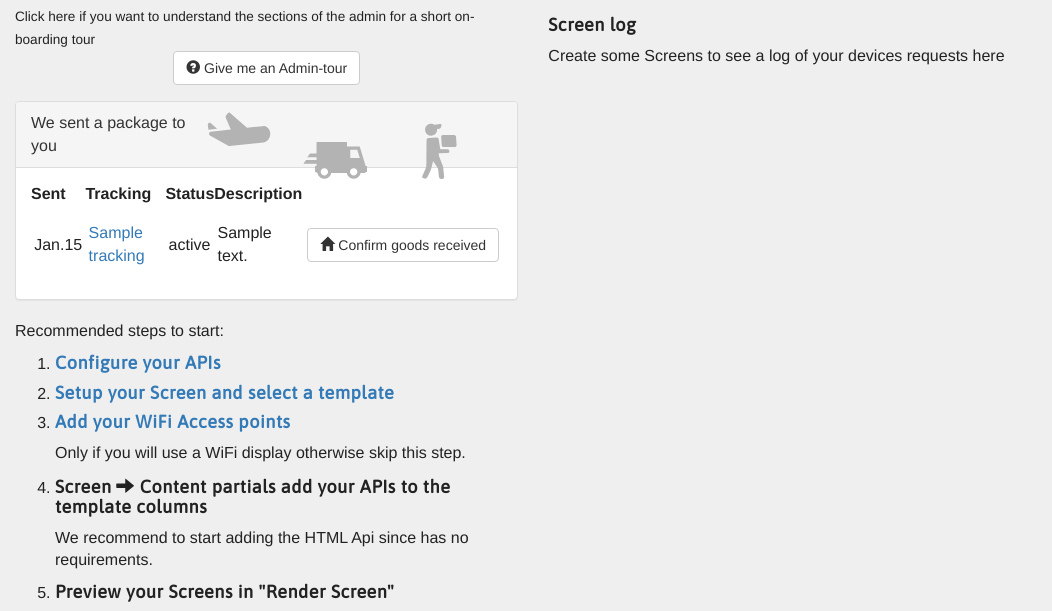
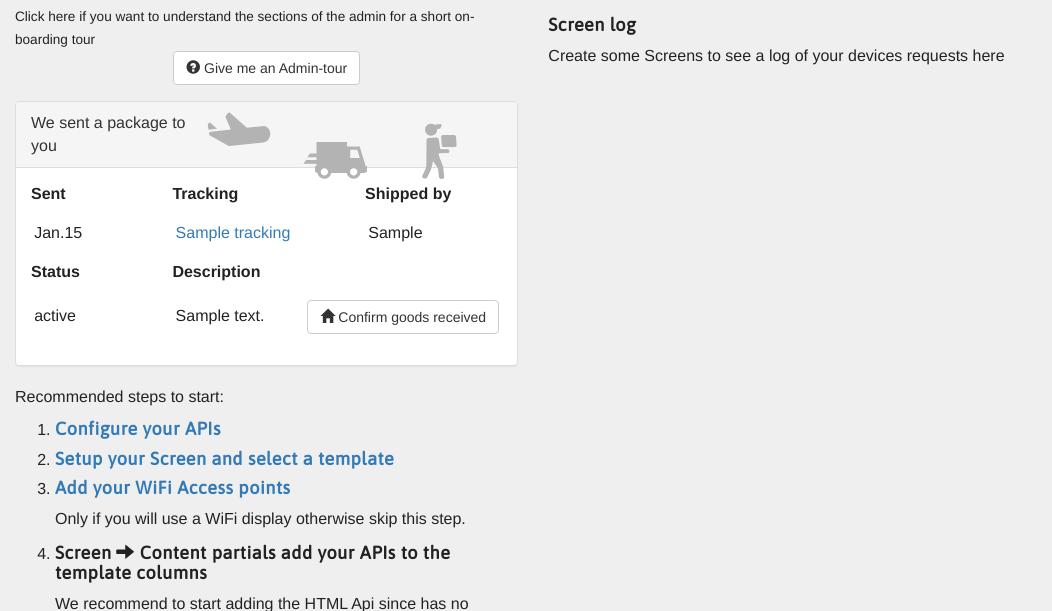
Before and after one commit to martinberlin/cale-integrations, a Symfony app: template templates/backend/admin-home.html.twig in a window 1280 px wide. Shown: the part 79-690 px from the top of the page, without its empty margins (0-1052 px from the left). Run offline with Twig, Linux system fonts and the light colour scheme; the template is opened without the code that fills it: most values are stand-ins (such as "Sample title", 1, 10 or a date in 2020); some libraries are stand-ins or nearby versions.

Commit message:
#27 Let shipping.status be also updatable. Add more space in Home dashboard for shipping

```diff
--- a/templates/backend/admin-home.html.twig
+++ b/templates/backend/admin-home.html.twig
@@ -23,34 +23,49 @@
     <div class="panel panel-default">
         <div class="panel-heading"><img style="float: right" src="/assets/svg/admin/shipping.svg">We sent a package to you</div>
         <div class="panel-body">
+
+            {% for s in shippings %}
             <table style="border-spacing:4px;width: 100%">
                 <thead>
                 <tr>
-                    <th>Sent</th>
+                    <th style="width: 30%">Sent</th>
                     <th>Tracking</th>
-                    <th>Status</th>
+                    <th>Shipped by</th>
+                </tr>
+                </thead>
+                <tbody>
+                <tr>
+                    <td>{{ s.created|date('M.d') }}</td>
+                    <td>{% if s.sentBy == 'hermes' %}
+                            {% set linkPre = 'https://www.myhermes.de/empfangen/sendungsverfolgung/sendungsinformation/#' %}
+                        {% endif %}
+                        <a  data-toggle="tooltip" title="Click to track order"
+                            href="{{ linkPre ~ s.tracking }}">{{ s.tracking }}</a></td>
+                    <td>{{ s.sentBy|capitalize }}</td>
+                </tr>
+                </tbody>
+            </table>
+            <table style="border-spacing:4px;width: 100%">
+                <thead>
+                <tr>
+                    <th style="width: 30%">Status</th>
                     <th>Description</th>
                     <th></th>
                 </tr>
                 </thead>
                 <tbody>
-            {% for s in shippings %}
                 <tr>
-                    <td>{{ s.created|date('M.d') }}</td>
-                    <td>{% if s.sentBy == 'hermes' %}
-                            {% set linkPre = 'https://www.myhermes.de/empfangen/sendungsverfolgung/sendungsinformation/#' %}
-                        {% endif %}
-                        <a href="{{ linkPre ~ s.tracking }}">{{ s.tracking }}</a></td>
                     <td>{{ s.status }}</td>
                     <td>{{ s.description }}</td>
-                    <td>
+                    <td class="text-right">
                         <a class="btn btn-default" href="{{ path('b_home') }}?received={{ s.tracking }}">
                             <span class="glyphicon glyphicon-home"></span> Confirm goods received</a>
                     </td>
                 </tr>
-            {% endfor %}
                 </tbody>
                 </table>
+            {% endfor %}
+
         </div>
     </div>
 
--- a/templates/backend/admin/apis.html.twig
+++ b/templates/backend/admin/apis.html.twig
@@ -4,7 +4,7 @@
 
   <table style="border-spacing:4px;width: 100%">
     <thead>
-    </tr>
+    <tr>
       <th>ID</th>
       <th>Name</th>
       <th>RendererRoute</th>
```
Also changed, not shown: src/Form/Admin/ShippingType.php (+6 -1 lines).
